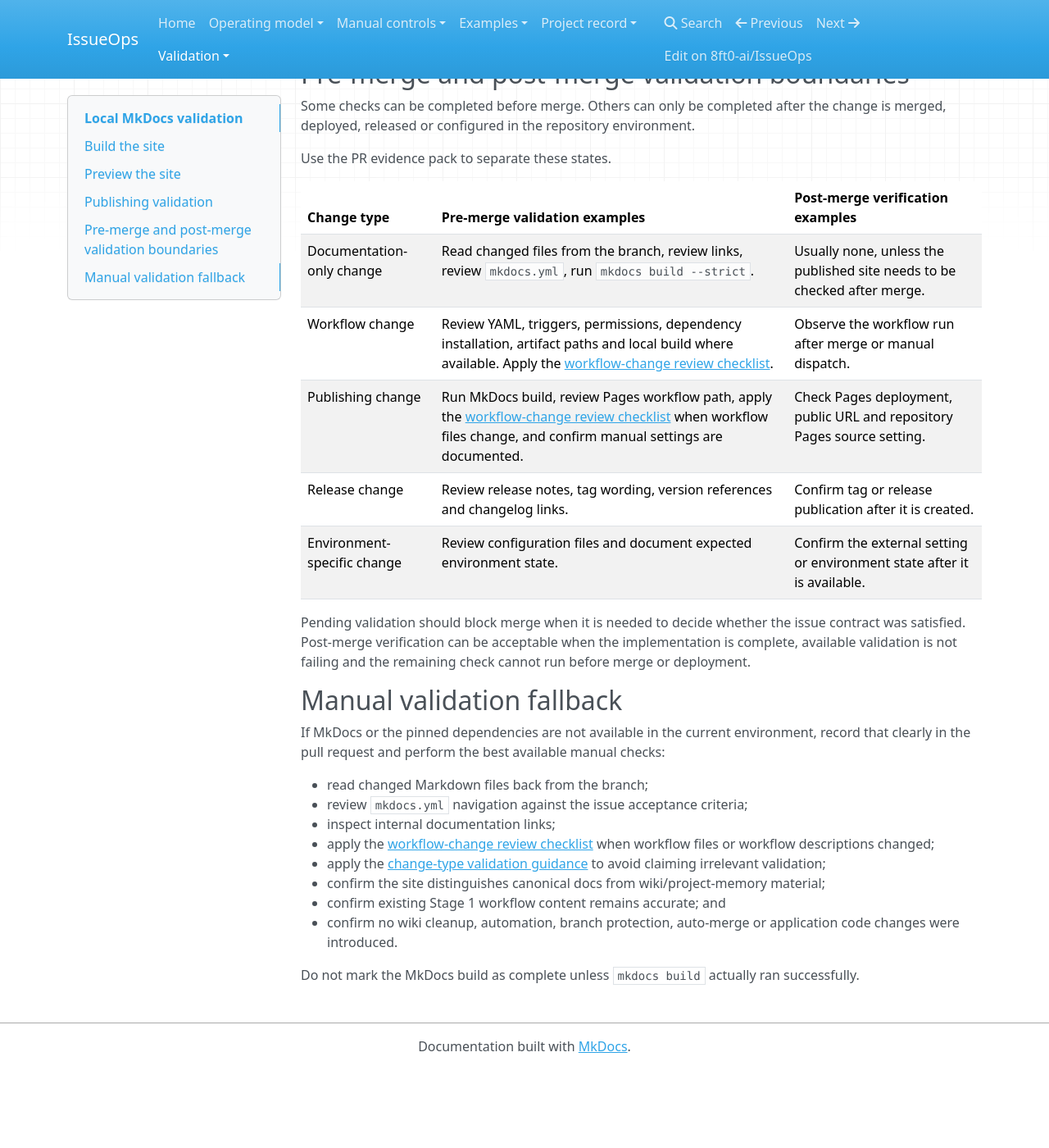
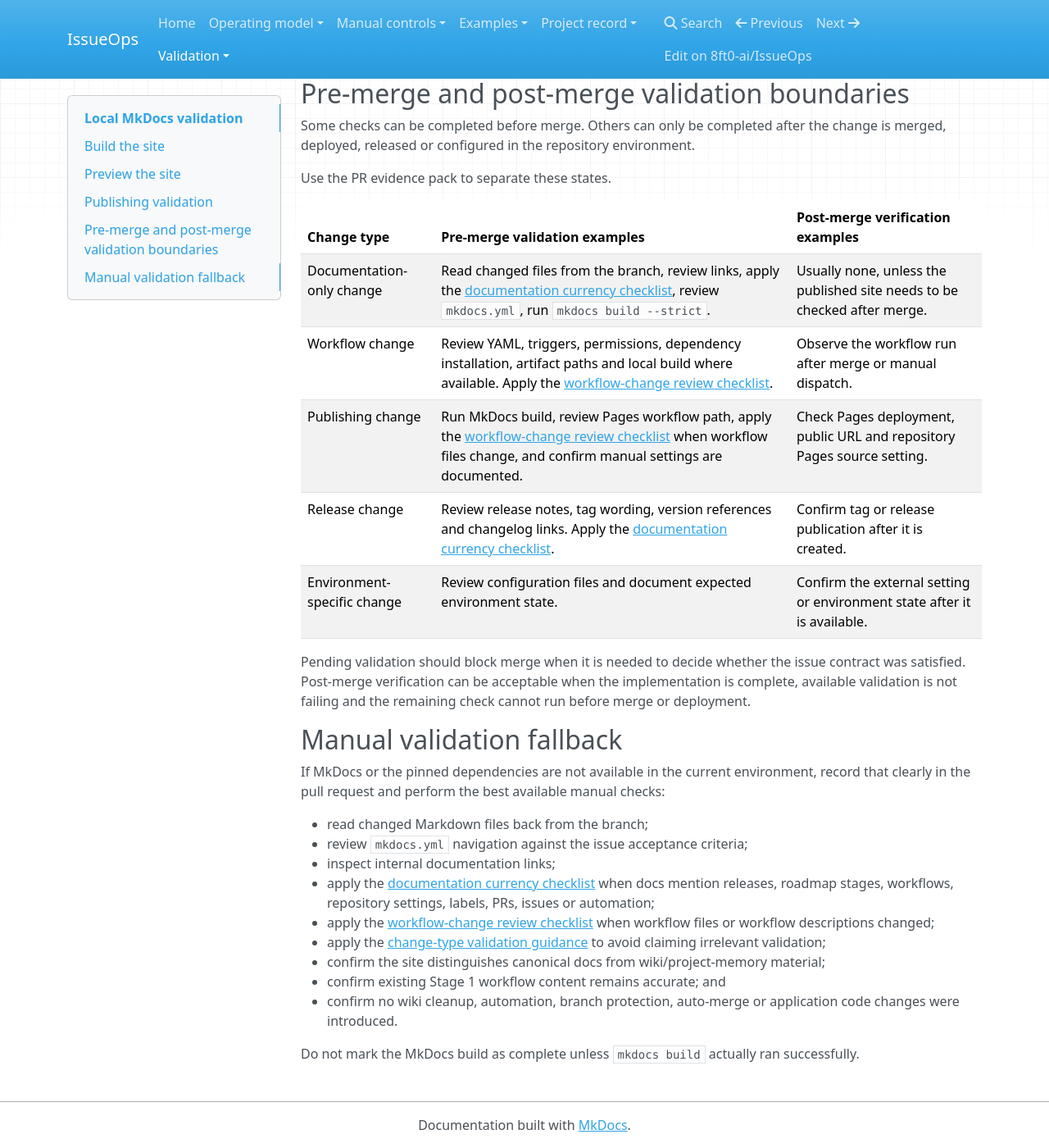
Before and after one commit to 8ft0-ai/IssueOps, an MkDocs documentation site: the page built from docs/local-validation.md, in a window 1280 px wide and 1400 px high, scrolled down 1087 px. Shown: the whole window at 82% size. Built offline with MkDocs 1.6.1, drawn with Linux system fonts in a browser that asks for light colours; nearby versions of some CDN libraries; before the commit the page ends 2391 px from its top, so only the background shows below that; some of the changed text lies outside the part shown.

Commit message:
Link local validation to documentation currency check

```diff
--- a/docs/local-validation.md
+++ b/docs/local-validation.md
@@ -2,7 +2,7 @@
 
 Use these checks before asking for review on documentation-site changes.
 
-For broader validation expectations by change type, see [Change-type validation guidance](change-type-validation.md).
+For broader validation expectations by change type, see [Change-type validation guidance](change-type-validation.md). For factual consistency checks, see the [Documentation currency checklist](documentation-currency.md).
 
 ## Build the site
 
@@ -60,10 +60,10 @@ Use the PR evidence pack to separate these states.
 
 | Change type | Pre-merge validation examples | Post-merge verification examples |
 | --- | --- | --- |
-| Documentation-only change | Read changed files from the branch, review links, review `mkdocs.yml`, run `mkdocs build --strict`. | Usually none, unless the published site needs to be checked after merge. |
+| Documentation-only change | Read changed files from the branch, review links, apply the [documentation currency checklist](documentation-currency.md), review `mkdocs.yml`, run `mkdocs build --strict`. | Usually none, unless the published site needs to be checked after merge. |
 | Workflow change | Review YAML, triggers, permissions, dependency installation, artifact paths and local build where available. Apply the [workflow-change review checklist](workflow-changes.md). | Observe the workflow run after merge or manual dispatch. |
 | Publishing change | Run MkDocs build, review Pages workflow path, apply the [workflow-change review checklist](workflow-changes.md) when workflow files change, and confirm manual settings are documented. | Check Pages deployment, public URL and repository Pages source setting. |
-| Release change | Review release notes, tag wording, version references and changelog links. | Confirm tag or release publication after it is created. |
+| Release change | Review release notes, tag wording, version references and changelog links. Apply the [documentation currency checklist](documentation-currency.md). | Confirm tag or release publication after it is created. |
 | Environment-specific change | Review configuration files and document expected environment state. | Confirm the external setting or environment state after it is available. |
 
 Pending validation should block merge when it is needed to decide whether the issue contract was satisfied. Post-merge verification can be acceptable when the implementation is complete, available validation is not failing and the remaining check cannot run before merge or deployment.
@@ -75,6 +75,7 @@ If MkDocs or the pinned dependencies are not available in the current environmen
 - read changed Markdown files back from the branch;
 - review `mkdocs.yml` navigation against the issue acceptance criteria;
 - inspect internal documentation links;
+- apply the [documentation currency checklist](documentation-currency.md) when docs mention releases, roadmap stages, workflows, repository settings, labels, PRs, issues or automation;
 - apply the [workflow-change review checklist](workflow-changes.md) when workflow files or workflow descriptions changed;
 - apply the [change-type validation guidance](change-type-validation.md) to avoid claiming irrelevant validation;
 - confirm the site distinguishes canonical docs from wiki/project-memory material;
```
